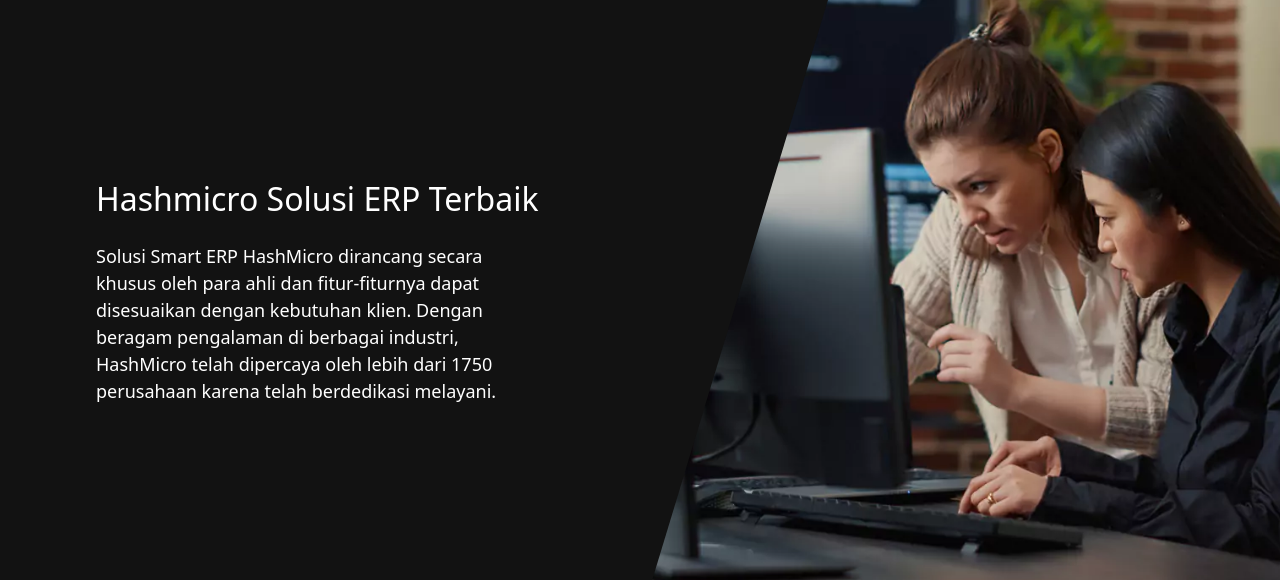
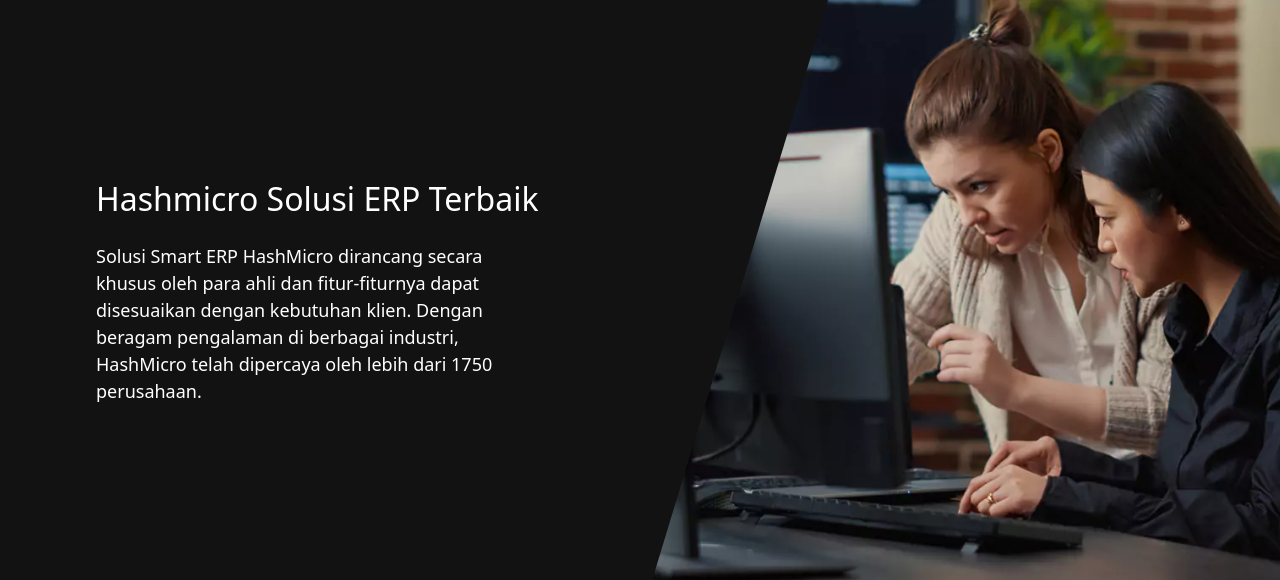
Before and after one commit to EdrickSugihartoPutra/referralPage, a plain HTML site: page index.html in a window 1280 px wide. Shown: the part 2160-2740 px from the top of the page. Drawn offline with Linux system fonts and the light colour scheme.

Commit message:
minor content changes (section4)

```diff
--- a/index.html
+++ b/index.html
@@ -226,8 +226,7 @@
                 Solusi Smart ERP HashMicro dirancang secara khusus oleh para
                 ahli dan fitur-fiturnya dapat disesuaikan dengan kebutuhan
                 klien. Dengan beragam pengalaman di berbagai industri, HashMicro
-                telah dipercaya oleh lebih dari 1750 perusahaan karena telah
-                berdedikasi melayani.
+                telah dipercaya oleh lebih dari 1750 perusahaan.
               </p>
             </div>
           </div>
```
